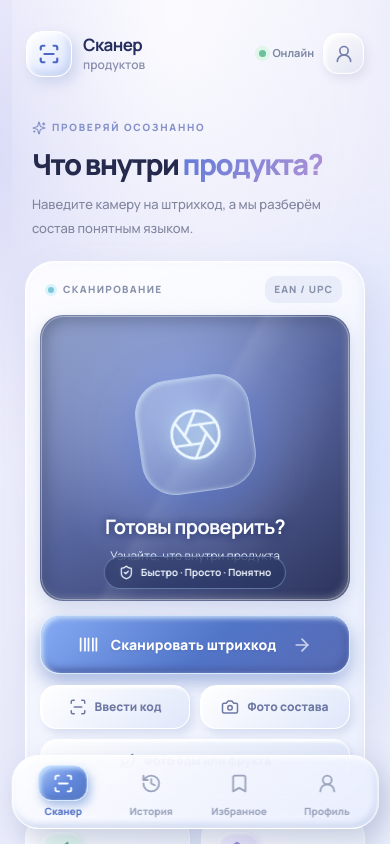
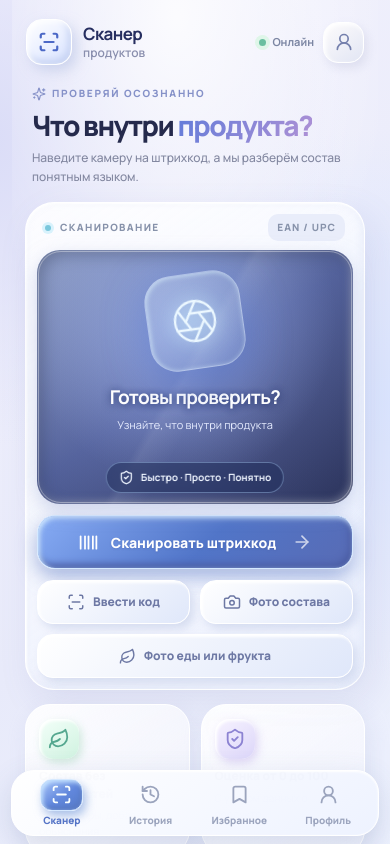
Before and after one commit to mesavin13-droid/skaner-produktov, a React (Vite) app: page / in a window 390 px wide. Shown: the top 844 px of the page. Built offline with nearby package versions, Linux system fonts and the light colour scheme.

Commit message:
fix(ui): compact iPhone scan view and show failed barcode with retry

```diff
--- a/src/App.tsx
+++ b/src/App.tsx
@@ -54,6 +54,7 @@ export default function App() {
   const [manualOpen, setManualOpen] = useState(false);
   const [loading, setLoading] = useState(false);
   const [issue, setIssue] = useState<{ kind: 'missing' | 'error'; text: string } | null>(null);
+  const [lastBarcode, setLastBarcode] = useState('');
   const [offline, setOffline] = useState(() => !navigator.onLine);
   const packageInput = useRef<HTMLInputElement>(null);
   const foodInput = useRef<HTMLInputElement>(null);
@@ -88,6 +89,7 @@ export default function App() {
     if (pending.current) return;
     const code = cleanBarcode(codeInput);
     if (!validBarcode(code)) { setIssue({ kind: 'error', text: 'Введите штрихкод от 8 до 14 цифр.' }); setManualOpen(true); return; }
+    setLastBarcode(code);
     pending.current = true;
     request.current?.abort();
     const controller = new AbortController(); request.current = controller;
@@ -163,7 +165,7 @@ export default function App() {
           {photoDraft && <div className="photo-confirm"><img src={photoDraft.image} alt="Фото перед отправкой" /><div className="photo-confirm-content"><b>{photoDraft.mode === 'package' ? 'Анализ упаковки' : 'Оценка еды по фото'}</b><p>Снимок будет отправлен ИИ-сервису для распознавания. Результаты приблизительные; для аллергий проверяйте этикетку.</p><div className="photo-confirm-actions"><button type="button" onClick={() => setPhotoDraft(null)}>Отмена</button><button type="button" onClick={() => void sendPhoto()}>Отправить на анализ <ArrowRight size={16}/></button></div></div></div>}
           {manualOpen && <form className="manual-form" onSubmit={e => { e.preventDefault(); void lookup(manualCode); }}><label htmlFor="barcode-input">Штрихкод с упаковки</label><div><input id="barcode-input" type="text" inputMode="numeric" autoComplete="off" value={manualCode} maxLength={18} onChange={e => setManualCode(e.target.value)} placeholder="Например, 460..."/><button type="submit" disabled={loading}>Найти <ArrowRight size={17}/></button></div></form>}
         </div>
-        {issue && <div role="alert" className={`feedback ${issue.kind}`}><AlertCircle size={21}/><div><strong>{issue.kind === 'missing' ? 'Товар не найден' : 'Информация'}</strong><p>{issue.text}</p>{issue.kind === 'missing' && <><small>Попробуйте фото состава или упаковки.</small><button className="feedback-photo" type="button" onClick={() => packageInput.current?.click()}><Camera size={16}/> Сфотографировать состав</button></>}</div><button type="button" aria-label="Закрыть" onClick={() => setIssue(null)}><X size={18}/></button></div>}
+        {issue && <div role="alert" className={`feedback ${issue.kind}`}><AlertCircle size={21}/><div><strong>{issue.kind === 'missing' ? 'Товар не найден' : 'Информация'}</strong><p>{issue.text}</p>{issue.kind === 'missing' && <><span className="feedback-code">Считан штрихкод: <b>{lastBarcode}</b></span><small>Проверьте цифры на упаковке. Если они верны, продукта пока нет в каталоге.</small><div className="feedback-actions"><button type="button" onClick={() => { setManualOpen(true); setManualCode(lastBarcode); setIssue(null); }}><ScanLine size={16}/> Проверить код</button><button type="button" onClick={() => packageInput.current?.click()}><Camera size={16}/> Фото состава</button></div></>}</div><button type="button" aria-label="Закрыть" onClick={() => setIssue(null)}><X size={18}/></button></div>}
         {loading && <SkeletonResult/>}
         <div className="feature-grid"><div className="feature-tile"><span className="feature-icon green-glow"><Leaf size={22}/></span><strong>Состав без сложностей</strong><small>Сахар, жиры, добавки и объяснения</small></div><div className="feature-tile"><span className="feature-icon purple-glow"><ShieldCheck size={22}/></span><strong>Оценка от 0 до 100</strong><small>С учётом данных о продукте</small></div></div>
         {history.length > 0 && <section className="recent-section"><div className="section-headline"><div><span className="overline">ВАШИ ПРОДУКТЫ</span><h2>Недавно смотрели</h2></div><button type="button" onClick={() => setView('history')}>Все <ChevronRight size={17}/></button></div><div className="recent-list">{history.slice(0, 3).map(({ product: p }) => <ShelfItem key={p.code} product={p} onOpen={() => openProduct(p)} />)}</div></section>}
--- a/src/index.css
+++ b/src/index.css
@@ -1606,3 +1606,50 @@ button:focus-visible,input:focus-visible {
 .calorie-range { font-weight:750; font-size:23px; color:#435c96; margin:8px 0 2px; }
 @media(max-width:390px) { .photo-confirm { flex-direction:column; } .photo-confirm img { width:100%; height:110px; } }
 .feedback-photo { margin:10px 0 0; display:inline-flex; gap:6px; align-items:center; padding:8px 11px; border:1px solid #d6dff5; background:#f4f7ff; color:#4a6499; border-radius:12px; font-weight:700; font-size:11px; }
+
+/* v2.1: compact iPhone layout and camera text safely above the status pill */
+@media (max-width: 719px) {
+  .app-shell { padding-bottom: calc(112px + env(safe-area-inset-bottom, 0px)); }
+  .site-head { height: 76px; padding: 12px 10px 4px; }
+  .scanner-page, .secondary-page, .result { padding-top: 0; }
+  .intro-row { padding: 10px 7px 16px; }
+  .intro-row h1 { font-size: clamp(28px, 7vw, 34px); line-height: 1.15; margin: 8px 0; }
+  .intro-row p { line-height: 1.55; font-size: 12px; }
+  .scanner-card { padding: 11px; }
+  .scanner-topline { margin-bottom: 9px; }
+  .camera-preview { height: 254px; }
+  .camera-idle { inset: 0 10px 48px; }
+  .idle-orbit { width: 96px; height: 96px; margin-bottom: 14px; border-radius: 27px; }
+  .idle-orbit svg { width: 48px; height: 48px; }
+  .camera-idle strong { font-size: 19px; }
+  .camera-idle>span { font-size: 11px; margin-top: 5px; }
+  .camera-status { bottom: 11px; max-width: calc(100% - 20px); font-size: 10px; padding: 7px 12px; }
+  .camera-status span { overflow: hidden; text-overflow: ellipsis; }
+  .scanner-actions { padding-top: 11px; }
+  .primary-cta { height: 54px; border-radius: 18px; }
+  .photo-food { max-width: none; }
+  .feature-grid { margin-top: 14px; }
+  .feature-tile { min-height: 121px; padding: 14px 13px; }
+  .feature-icon { margin-bottom: 8px; }
+  .bottom-nav {
+    width: min(calc(100% - 22px), 490px);
+    height: 66px;
+    padding: 5px 7px;
+    bottom: calc(8px + env(safe-area-inset-bottom, 0px));
+    border-radius: 23px;
+    background: linear-gradient(145deg, rgba(255,255,255,.97), rgba(237,242,255,.97));
+    box-shadow: 0 10px 30px rgba(78,100,150,.19), inset 0 1px 2px white;
+  }
+  .bottom-nav-icon { width: 43px; height: 32px; border-radius: 12px; }
+  .bottom-nav-item { gap: 2px; font-size: 10px; }
+}
+@media (max-width: 350px) {
+  .camera-preview { height: 240px; }
+  .scan-mini-actions { gap: 7px; }
+  .soft-action { font-size: 11px; gap: 5px; }
+}
+.feedback-actions { display:flex; flex-wrap:wrap; gap:8px; margin-top:11px; }
+.feedback-actions button { display:inline-flex; align-items:center; justify-content:center; gap:6px; border-radius:12px; padding:9px 11px; border:1px solid #dedfef; background:#f4f7ff; color:#5269a0; font-weight:800; font-size:11px; }
+.feedback-actions button:first-child { background:#fff; }
+.feedback-code { display:block; margin-top:8px; font-size:11px; color:#8d6e53; word-break:break-word; }
+.feedback-code b { color:#6f5c50; font-size:12px; letter-spacing:.5px; }
```
